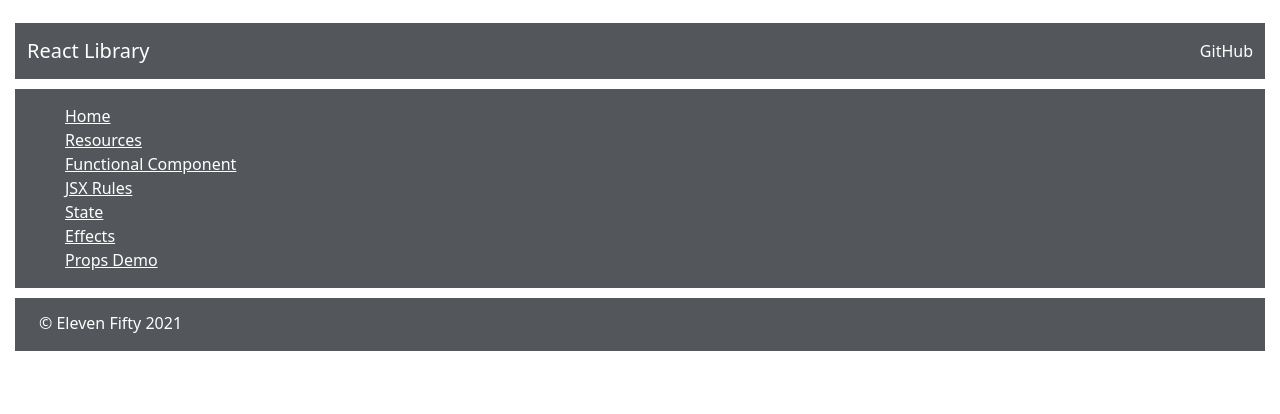
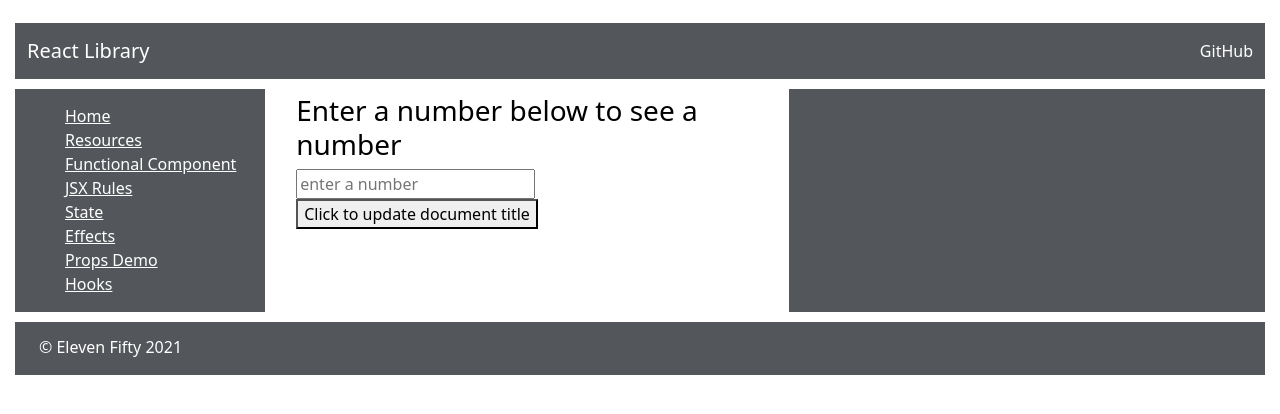
Before and after one commit to coderap931/react-fundamentals, a React (Create React App) app: page /hooks in a window 1280 px wide. Shown: the top 414 px of the page. Built offline with nearby package versions, Linux system fonts and the light colour scheme.

Commit message:
Module 7 completed

```diff
--- /dev/null
+++ b/src/components/concepts/Hooks.js
@@ -0,0 +1,70 @@
+import React, {useState, useEffect} from 'react';
+
+const Hooks = () => {
+    const [query, setQuery] = useState('');
+    const [results, setResults] = useState({});
+
+    const fetcher = () => {
+        fetch(`https://swapi.dev/api/people/${query}`)
+            .then(res => res.json())
+            .then(json => {
+                console.log(json);
+                setResults(json);
+            })
+    }
+
+    return(
+        <div className='main'>
+            <div className='mainDiv'>
+                <input value={query} onChange={e => setQuery(e.target.value)} placeholder='enter your sw character number' />
+                <button onClick={() => fetcher()}>Click for Character!</button>
+                {results ? <h2>{results.name}</h2> : <div></div>}
+            </div>
+        </div>
+    );
+};
+
+const Hooks2 = () => {
+    const [results, queryNum, setQueryNum] = useNumHook('');
+    const [clicks, setClicks] = useClicks(0);
+
+    return(
+        <div className='main'>
+            <div className='mainDiv'>
+                <h3>Enter a number below to see a number</h3>
+                <input value={queryNum} onChange={e => setQueryNum(e.target.value)} placeholder='enter a number' />
+                {results ? <h2>{results}</h2> : <div></div>}
+                <button onClick={() => setClicks(clicks + 1)}>Click to update document title</button>
+            </div>
+        </div>
+    );
+};
+
+const useNumHook = (num) => {
+    const [queryNum, setQueryNum] = useState(num);
+    const [results, setResults] = useState('');
+
+    useEffect(() => {
+        if (queryNum !== ''){
+            fetch(`http://numbersapi.com/${queryNum}`)
+                .then(res => res.text())
+                .then(json => {
+                    setResults(json);
+                    console.log(json);
+                })
+        }
+    }, [queryNum])
+
+    return [results, queryNum, setQueryNum];
+};
+
+const useClicks = (initCount) => {
+    const [clicks, setClicks] = useState(initCount);
+
+    useEffect(() => {
+        document.title = `You have clicked ${clicks} times`;
+    }, [clicks])
+    return [clicks, setClicks]
+}
+
+export default Hooks2;
--- a/src/components/site/Sidebar.js
+++ b/src/components/site/Sidebar.js
@@ -10,6 +10,7 @@
 import State from '../concepts/State';
 import Effects from '../concepts/Effects';
 import PropsDemo from '../concepts/PropsDemo';
+import Hooks from '../concepts/Hooks';
 
 const Sidebar = () => {
     return(
@@ -23,6 +24,7 @@
                     <li><Link to='/state'>State</Link></li>
                     <li><Link to='/effects'>Effects</Link></li>
                     <li><Link to='/propsdemo'>Props Demo</Link></li>
+                    <li><Link to='/hooks'>Hooks</Link></li>
                 </ul>
             </div>
             <div className='siderbar-route'>
@@ -35,6 +37,7 @@
                     <Route exact path='/state'><State /></Route>
                     <Route exact path='/effects'><Effects /></Route>
                     <Route exact path='/propsdemo'><PropsDemo /></Route>
+                    <Route exact path='/hooks'><Hooks /></Route>
                 </Switch>
             </div>
         </div>
```
